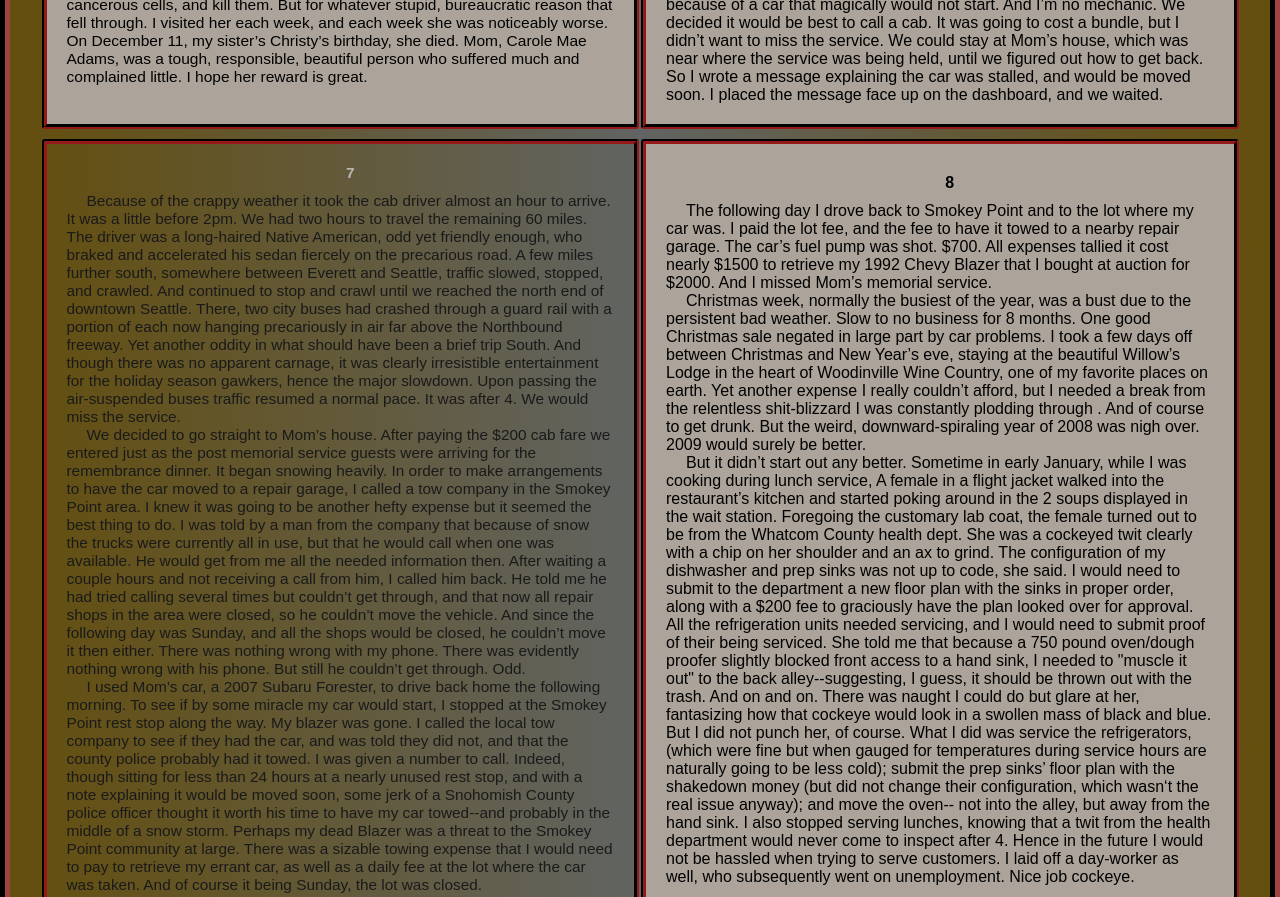
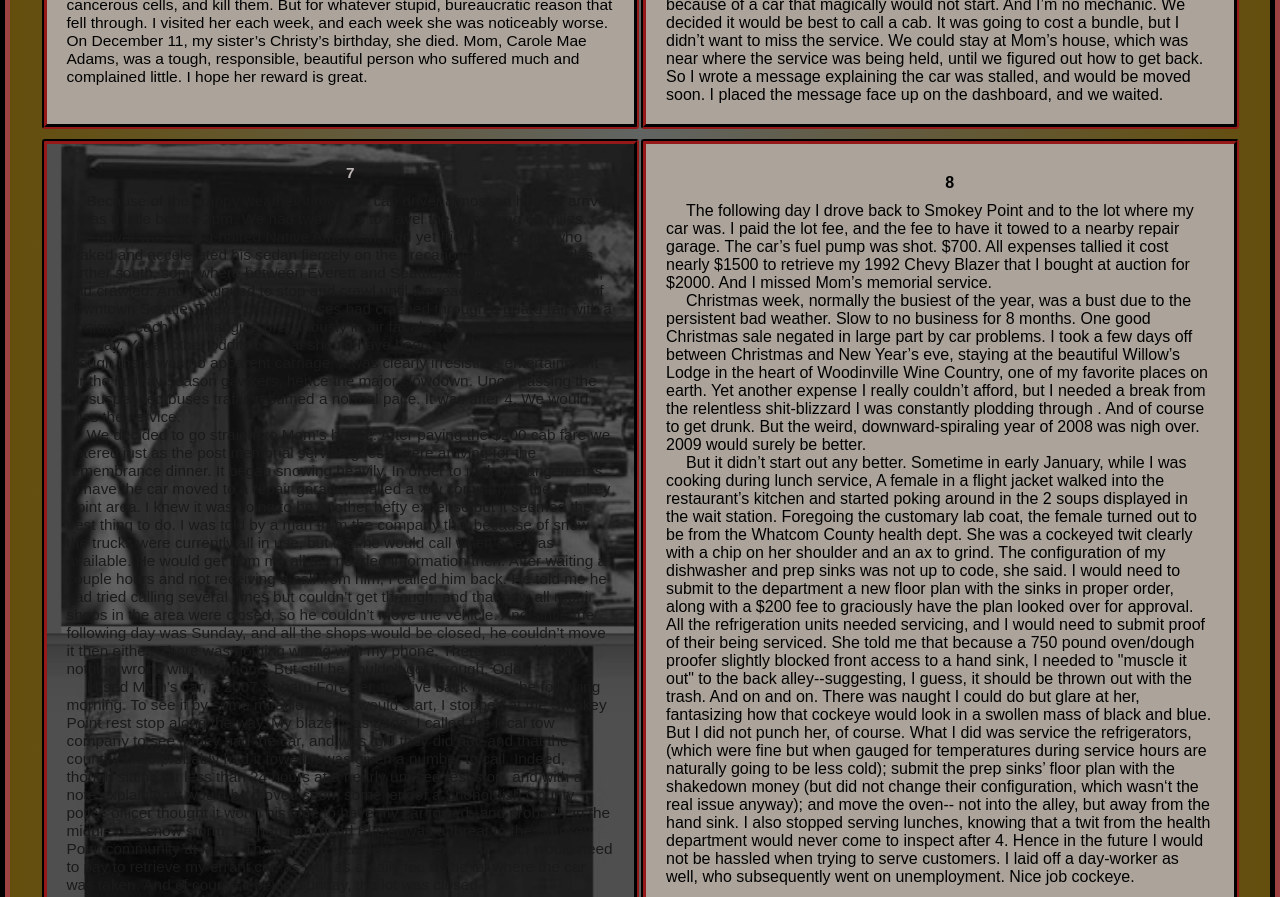
Before and after one commit to Cappielly/the-lot, a plain HTML site: page index.html in a window 1280 px wide. Shown: the part 2300-3197 px from the top of the page. Drawn offline with Linux system fonts and the light colour scheme; the site is published under a folder, as on GitHub Pages, so addresses that start at the root find nothing.

Commit message:
img update

```diff
--- a/lot.css
+++ b/lot.css
@@ -158,7 +158,7 @@ p {
 
 .odd4 {
   padding: 20px;
-  background-image: url(/img/bust.jpg);
+  background-image: url(img/bust.jpg);
   /*keep img aspect ratio*/
   background-repeat: no-repeat;
   background-size: cover;
```
